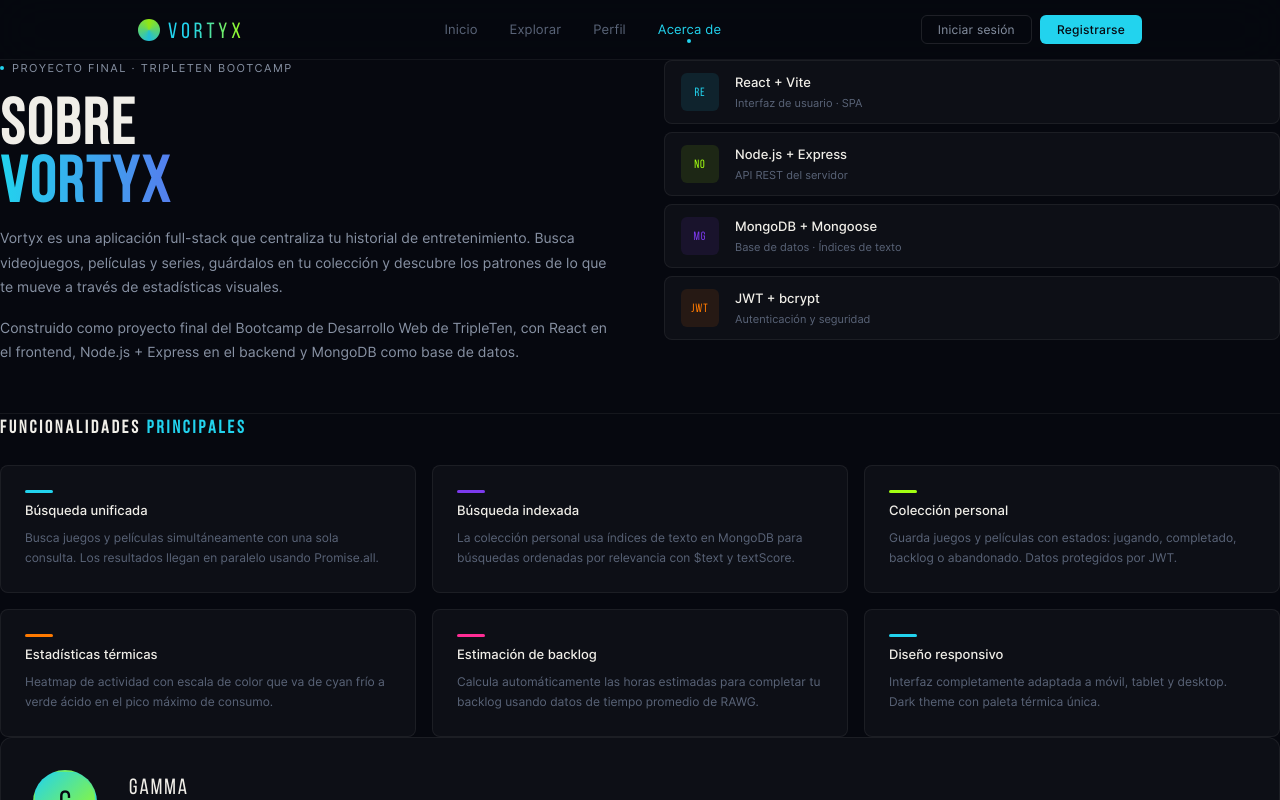
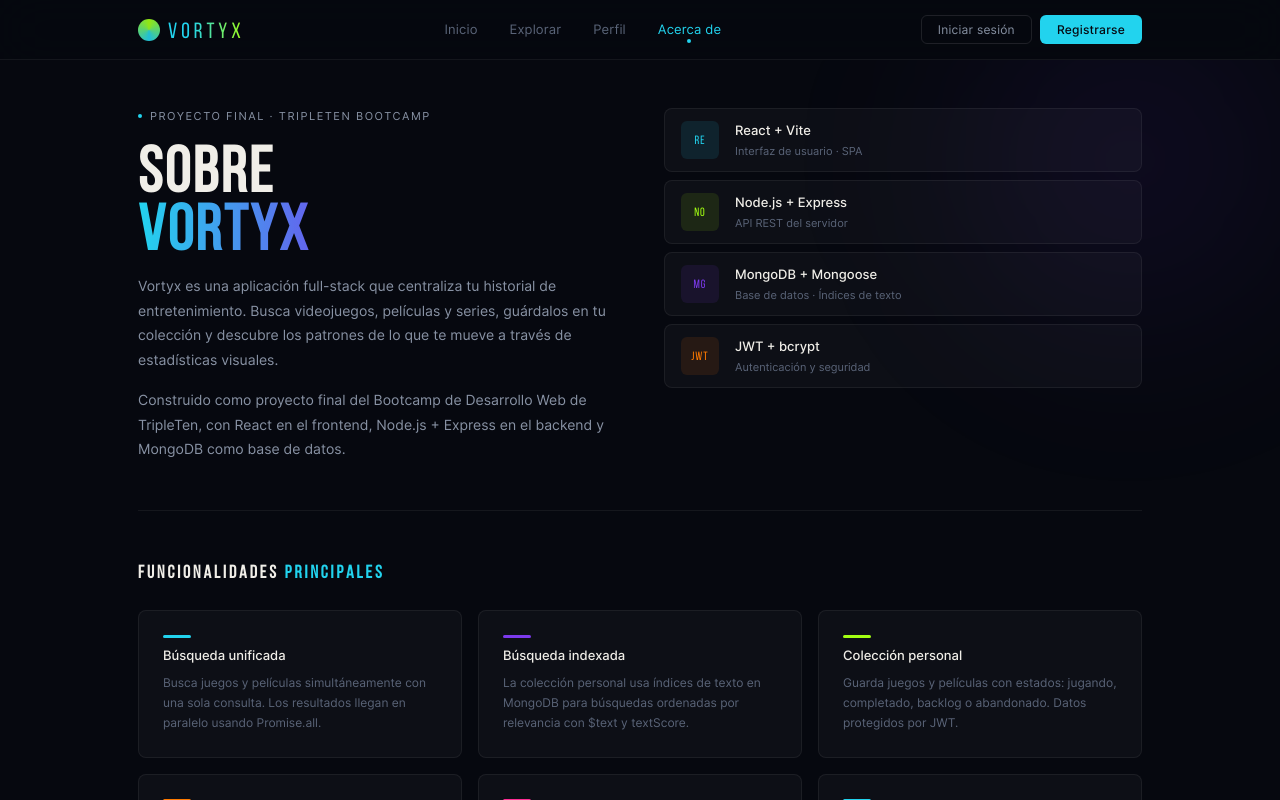
Before and after one commit to NorimNori/vortyx-frontend, a React (Vite) app: page /about in a window 1280 px wide. Shown: the top 800 px of the page. Built offline with nearby package versions, Linux system fonts and the light colour scheme; no server answers.

Commit message:
feat(ui): add css styles for About component

```diff
--- /dev/null
+++ b/src/components/About/About.css
@@ -0,0 +1,36 @@
+.about {
+  position: relative;
+  min-height: calc(100vh - var(--nav-height));
+  overflow: hidden;
+}
+
+.about__orb {
+  position: absolute;
+  width: 500px;
+  height: 500px;
+  border-radius: 50%;
+  background: radial-gradient(circle, rgba(124, 58, 237, 0.1), transparent 70%);
+  top: -150px;
+  right: -100px;
+  filter: blur(80px);
+  pointer-events: none;
+  z-index: 0;
+}
+
+.about__container {
+  position: relative;
+  z-index: 1;
+  max-width: var(--max-width);
+  margin: 0 auto;
+  padding: var(--spacing-2xl);
+  display: flex;
+  flex-direction: column;
+  gap: var(--spacing-2xl);
+}
+
+@media (max-width: 768px) {
+  .about__container {
+    padding: var(--spacing-xl) var(--spacing-md);
+    gap: var(--spacing-xl);
+  }
+}
--- a/src/components/About/About.jsx
+++ b/src/components/About/About.jsx
@@ -2,14 +2,19 @@ import ApisSection from "./ApiSection";
 import AuthorSection from "./AuthorSection";
 import FeaturesSection from "./FeaturesSection";
 import HeroSection from "./HeroSection";
+import "./About.css";
 
 function About() {
   return (
-    <div>
-      <HeroSection />
-      <FeaturesSection />
-      <AuthorSection />
-      <ApisSection />
+    <div className="about">
+      <div className="about__orb" aria-hidden="true" />
+
+      <div className="about__container">
+        <HeroSection />
+        <FeaturesSection />
+        <AuthorSection />
+        <ApisSection />
+      </div>
     </div>
   );
 }
```
